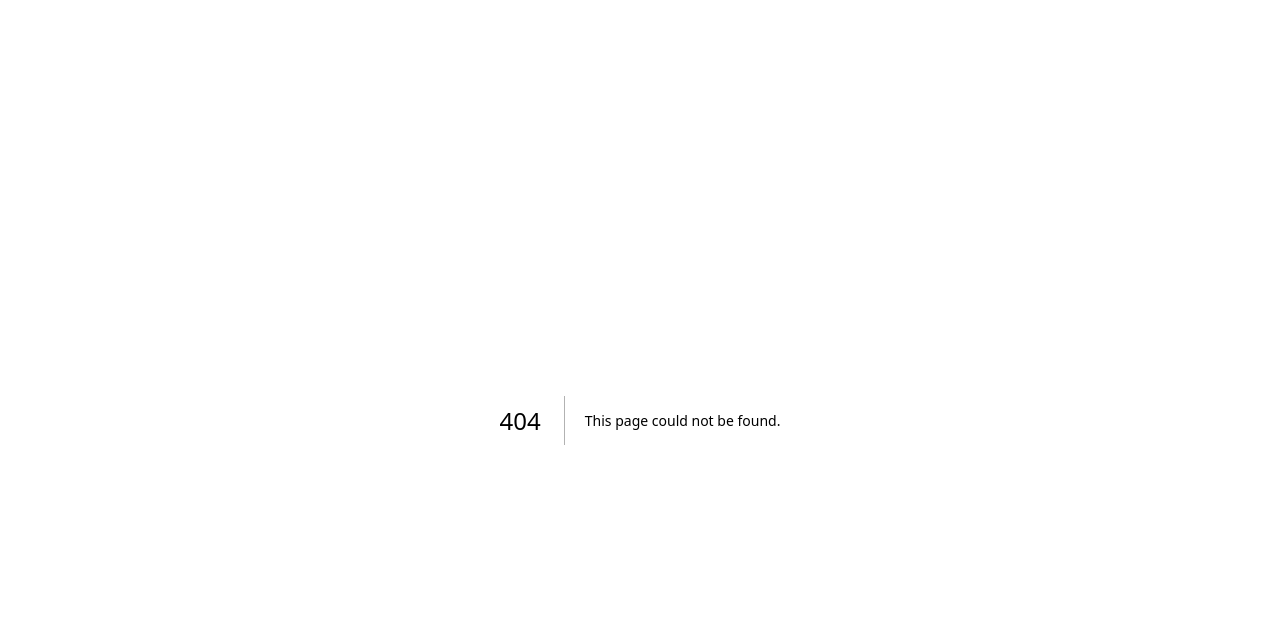
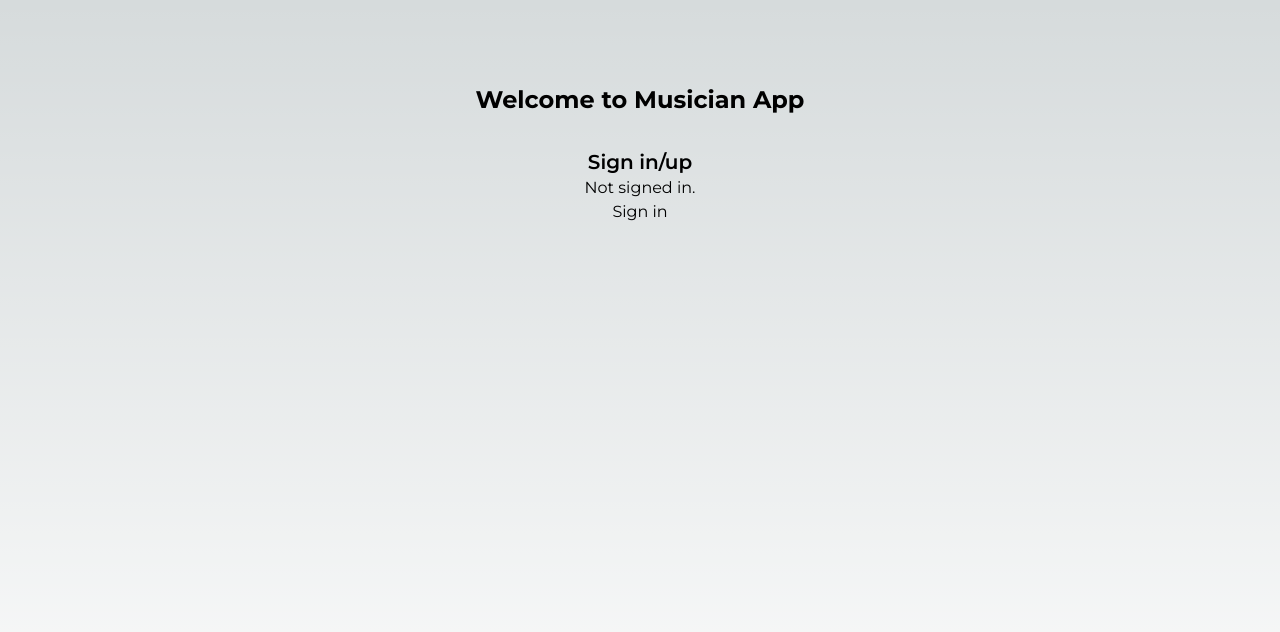
Before and after one commit to f-lab-edu/music-app, a Next.js app: page /Login in a window 1280 px wide. Before the commit this address had no page. Shown: the top 632 px of the page. Built offline with nearby package versions, Linux system fonts and the light colour scheme; no server answers.

Commit message:
Feat: login -logout 컴포넌트 추가

```diff
--- /dev/null
+++ b/app/Login/page.tsx
@@ -0,0 +1,14 @@
+'use client'
+import SignInInput from '../../components/SignIn/SignInInput'
+import React from 'react'
+export default function login() {
+  return (
+    <main className="flex min-h-screen w-full flex-col items-center content-center p-16">
+      <div className="flex flex-col w-full items-center content-center">
+        <div className="font-bold w-full text-center text-2xl mb-8">Welcome to Musician App</div>
+        <div className="font-semibold w-full text-center text-xl">Sign in/up</div>
+        <SignInInput />
+      </div>
+    </main>
+  )
+}
--- /dev/null
+++ b/components/SignIn/SignInInput.tsx
@@ -0,0 +1,40 @@
+'use client'
+import { useSession, signIn, signOut } from 'next-auth/react'
+// import { useRouter } from 'next/router'
+export default function SignInInput() {
+  const { data: session, status } = useSession()
+  // const router = useRouter()
+  const userEmail = session?.user?.email
+  const onClickLoginRequest = async () => {
+    const res: any = await signIn('kakao')
+
+    console.log(res)
+
+    // 에러 핸들링
+    /*if (res.status === 401) {
+      console.log('401 에러')
+      router.reload()
+    } else {
+      router.push('/')
+    }*/
+  }
+  if (status === 'loading') {
+    return <p>Hang on there...</p>
+  }
+
+  if (status === 'authenticated') {
+    return (
+      <>
+        <p>Signed in as {userEmail}</p>
+        <button onClick={() => signOut()}>Sign out</button>
+      </>
+    )
+  }
+
+  return (
+    <>
+      <p>Not signed in.</p>
+      <button onClick={() => onClickLoginRequest()}>Sign in</button>
+    </>
+  )
+}
```
